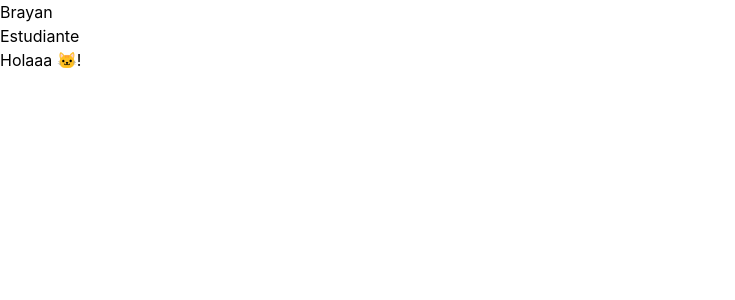
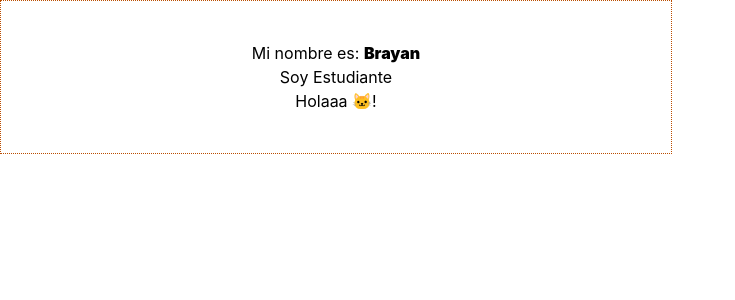
Before and after one commit to Mor4n/06-introduccion-a-react, a React (Vite) app in the folder 01-intro-react/practica-leccion/: page / in a window 1280 px wide. Shown: the top 300 px of the page, without its empty margins (0-735 px from the left). Built offline with nearby package versions, Linux system fonts and the light colour scheme.

Commit message:
Proyecto 01 - Añadido props y type

```diff
--- a/01-intro-react/practica-leccion/src/App.tsx
+++ b/01-intro-react/practica-leccion/src/App.tsx
@@ -1,11 +1,19 @@
+import { useState } from "react";
 import Card from "./components/Card";
 
 
 function App() {
 
+
   return (
     <>
-      <Card/>
+      <Card
+        nombre={"Brayan"}
+        profesion={"Estudiante"}
+        mensaje={"Holaaa 🐱!"}
+
+
+      />
     </>
   )
 }
--- a/01-intro-react/practica-leccion/src/components/Card.tsx
+++ b/01-intro-react/practica-leccion/src/components/Card.tsx
@@ -1,17 +1,19 @@
+
+type CardTypeProps = {
+    nombre: string
+    profesion: string
+    mensaje: string
+
+}
+
+function Card( {nombre,profesion,mensaje}: CardTypeProps) {
 
 
 
-function Card() {
-
-    const nombre = "Brayan";
-    const profesion = "Estudiante";
-    const mensaje = "Holaaa 🐱!";
-
-
   return (
-    <div className="">
-        <h2>{nombre}</h2>
-        <h4>{profesion}</h4>
+    <div className="border border-amber-700 border-dotted p-10 w-2xl text-center ">
+        <h2 className="">Mi nombre es: <span className="font-black">{nombre}</span></h2>
+        <h4>Soy <span>{profesion}</span></h4>
         <p>{mensaje}</p>
     </div>
   )
```
